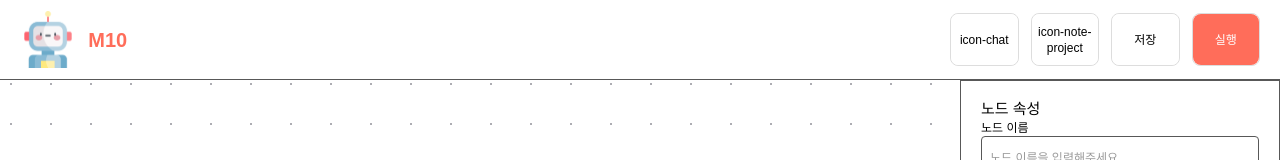
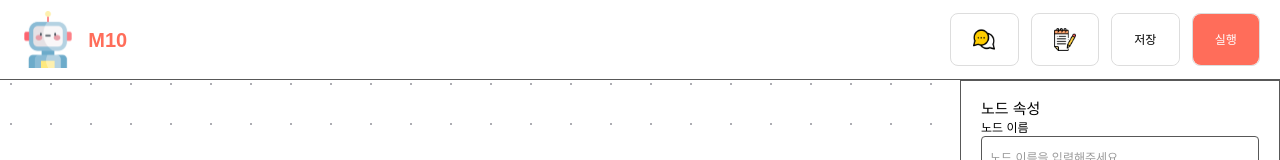
Before and after one commit to Available-M10/M10-FE, a React (Vite) app: page / in a window 1280 px wide. Shown: the top 160 px of the page. Built offline with nearby package versions, Linux system fonts and the light colour scheme.

Commit message:
refactor: 새로운 버튼 최적화

```diff
--- a/src/pages/project/components/ui/button.tsx
+++ b/src/pages/project/components/ui/button.tsx
@@ -1,9 +1,17 @@
 import setting from "@/assets/icon-setting.svg";
+import chat from "@/assets/icon-chat.svg";
+import note from "@/assets/icon-note-project.svg";
 
 type ButtonProps = {
   label: string;
   bgColor?: string;
   fontColor?: string;
+};
+
+const icons: Record<string, string> = {
+  "icon-chat": chat,
+  "icon-note-project": note,
+  setting: setting,
 };
 
 export function Button({
@@ -13,34 +21,21 @@ export function Button({
 }: ButtonProps) {
   const buttonClass = "w-1/3 h-2/3 rounded-lg border border-[#DDDDDD]";
 
+  if (icons[label]) {
+    return (
+      <div className={`${buttonClass} ${bgColor} ${fontColor}`}>
+        <button className={`w-full h-full flex items-center justify-center`}>
+          <img src={icons[label]} className="w-1/3" />
+        </button>
+      </div>
+    );
+  }
+
   return (
     <div className={`${buttonClass}`}>
-      {label === "setting" ? (
-        <button className={`w-full h-full flex items-center justify-center`}>
-          <img src={setting} className="w-1/3 flex" />
-        </button>
-      ) : (
-        <button className={`${bgColor} ${fontColor} w-full h-full rounded-lg`}>
-          {label}
-        </button>
-      )}
+      <button className={`${bgColor} ${fontColor} w-full h-full rounded-lg`}>
+        {label}
+      </button>
     </div>
   );
 }
-
-{
-  /* <div className={`${buttonClass}`}>
-          <button className="w-full h-full">저장</button>
-        </div>
-        <div className={`${buttonClass}`}>
-          <button className="w-full h-full">테스트</button>
-        </div>
-        <div className={`${buttonClass} bg-[#FF6D5A]`}>
-          <button className="w-full h-full text-white">실행</button>
-        </div>
-        <div className={`${buttonClass}`}>
-          <button className={`w-full h-full flex items-center justify-center`}>
-            <img src={setting} className="w-1/3 flex" />
-          </button>
-        </div> */
-}
```
